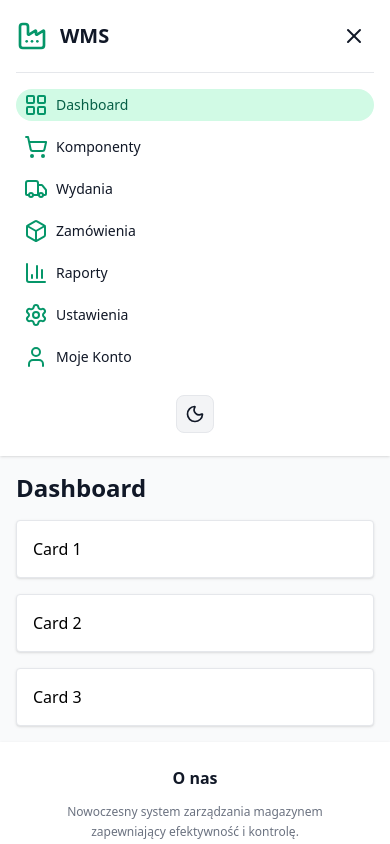
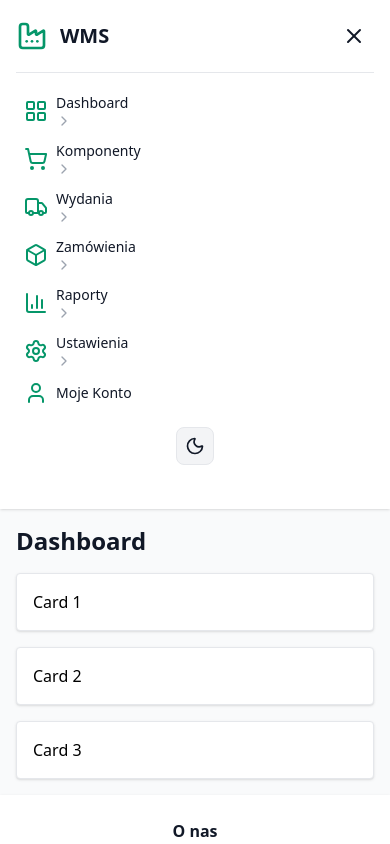
Before and after one commit to JBRKR000/WMS, a React (Vite) app in the folder frontend/: page /main in a window 390 px wide. Both pictures are taken after a click on the button 354 px from the left and 36 px from the top of the page. Shown: the top 844 px of the page. Built offline with nearby package versions, Linux system fonts and the light colour scheme.

Commit message:
feat: Enhance Header component with nested submenus for improved navigation

```diff
--- a/frontend/src/components/HeaderComponents/Header.tsx
+++ b/frontend/src/components/HeaderComponents/Header.tsx
@@ -1,27 +1,143 @@
 import { type FC, useState } from 'react'
-import { LayoutGrid, Box, ShoppingCart, TruckIcon, Settings, ChartColumnIcon, Factory, type LucideIcon, User, Menu, X } from 'lucide-react'
+import { useNavigate } from 'react-router-dom'
+import {
+  LayoutGrid, Box, ShoppingCart, TruckIcon, Settings, ChartColumnIcon, Factory,
+  type LucideIcon, User, Menu, X, ChevronDown, ChevronRight,
+  // Icons for Dashboard submenu
+  Activity, AlertTriangle, Clock, Boxes, Package, Layers, QrCode, MapPin,
+  Download, Upload, Shuffle, Users2,
+  // Icons for Components submenu
+  List, Plus, Scan, Archive,
+  // Icons for Issues submenu
+  FileText, PlusCircle, FileDown,
+  // Icons for Orders submenu
+  Truck, TrendingUp, Building2, BookOpen,
+  // Icons for Raports submenu
+  BarChart, Calendar, Database as DatabaseIcon, PieChart,
+  // Icons for Settings submenu
+  Sliders, Palette, Globe, Shield, Lock, Bell
+} from 'lucide-react'
 import HeaderButton from './HeaderButton'
 import DarkLightSwitch from './DarkLightSwitch'
+
+type SubMenuItem = {
+  to: string
+  icon: LucideIcon
+  label: string
+}
 
 type NavItem = {
   to?: string
   icon: LucideIcon
   label: string
   onClick?: () => void
+  submenu?: SubMenuItem[]
 }
 
 const Header: FC = () => {
   const [isMobileMenuOpen, setIsMobileMenuOpen] = useState(false)
+  const [expandedSubmenu, setExpandedSubmenu] = useState<string | null>(null)
+  const navigate = useNavigate()
   const iconSize = 24
 
   const navItems: NavItem[] = [
-    { to: '/main', icon: LayoutGrid, label: 'Dashboard' },
-    { to: '/components', icon: ShoppingCart, label: 'Komponenty' },
-    { to: '/issues', icon: TruckIcon, label: 'Wydania' },
-    { to: '/orders', icon: Box, label: 'Zamówienia' },
-    { to: '/raports', icon: ChartColumnIcon, label: 'Raporty' },
-    { to: '/settings', icon: Settings, label: 'Ustawienia' }
+    {
+      to: '/main',
+      icon: LayoutGrid,
+      label: 'Dashboard',
+      submenu: [
+        { to: '/main', icon: Activity, label: 'Przegląd' },
+        { to: '/main/exceptions', icon: AlertTriangle, label: 'Wyjątki' },
+        { to: '/main/activity', icon: Clock, label: 'Ostatnia aktywność' },
+        { to: '/main/categories', icon: Boxes, label: 'Kategorie' },
+        { to: '/main/items', icon: Package, label: 'Komponenty' },
+        { to: '/main/materials', icon: Layers, label: 'Materiały' },
+        { to: '/main/qrcodes', icon: QrCode, label: 'Skany QR' },
+        { to: '/main/locations', icon: MapPin, label: 'Lokalizacje' },
+        { to: '/main/inbound', icon: Download, label: 'Przyjęcia' },
+        { to: '/main/outbound', icon: Upload, label: 'Wydania' },
+        { to: '/main/moves', icon: Shuffle, label: 'Ruchy' },
+        { to: '/main/roles', icon: Users2, label: 'Role i dostępy' },
       ]
+    },
+    {
+      to: '/components',
+      icon: ShoppingCart,
+      label: 'Komponenty',
+      submenu: [
+        { to: '/components', icon: List, label: 'Lista komponentów' },
+        { to: '/components/categories', icon: Boxes, label: 'Kategorie' },
+        { to: '/components/qrcodes', icon: QrCode, label: 'Kody QR' },
+        { to: '/components/add-receipt', icon: Plus, label: 'Dodaj przyjęcie' },
+        { to: '/components/production', icon: Factory, label: 'Wydaj na produkcję' },
+      ]
+    },
+    {
+      to: '/issues',
+      icon: TruckIcon,
+      label: 'Wydania',
+      submenu: [
+        { to: '/issues', icon: List, label: 'Lista wydań' },
+        { to: '/issues/new', icon: PlusCircle, label: 'Nowe wydanie' },
+        { to: '/issues/pdf', icon: FileDown, label: 'PDF listy wydań' },
+        { to: '/issues/reports', icon: FileText, label: 'Pobierz raporty' },
+      ]
+    },
+    {
+      to: '/orders',
+      icon: Box,
+      label: 'Zamówienia',
+      submenu: [
+        { to: '/orders', icon: List, label: 'Lista zamówień' },
+        { to: '/orders/new', icon: PlusCircle, label: 'Nowe zamówienie' },
+        { to: '/orders/pending', icon: Clock, label: 'Oczekujące' },
+        { to: '/orders/schedule', icon: Calendar, label: 'Harmonogram dostaw' },
+        { to: '/orders/forecast', icon: TrendingUp, label: 'Prognoza zapotrzebowania' },
+        { to: '/orders/suppliers', icon: Building2, label: 'Lista dostawców' },
+        { to: '/orders/catalog', icon: BookOpen, label: 'Katalog produktów' },
+      ]
+    },
+    {
+      to: '/raports',
+      icon: ChartColumnIcon,
+      label: 'Raporty',
+      submenu: [
+        { to: '/raports/generate', icon: BarChart, label: 'Generuj raport' },
+        { to: '/raports/custom', icon: Sliders, label: 'Raport niestandardowy' },
+        { to: '/raports', icon: List, label: 'Lista raportów' },
+        { to: '/raports/warehouse', icon: Archive, label: 'Raport magazynowy' },
+        { to: '/raports/analytics', icon: PieChart, label: 'Analityka ruchu' },
+        { to: '/raports/trends', icon: TrendingUp, label: 'Trendy i prognozy' },
+        { to: '/raports/scheduled', icon: Calendar, label: 'Raporty cykliczne' },
+        { to: '/raports/download', icon: FileDown, label: 'Pobierz raporty' },
+      ]
+    },
+    {
+      to: '/settings',
+      icon: Settings,
+      label: 'Ustawienia',
+      submenu: [
+        { to: '/settings', icon: Sliders, label: 'Ogólne' },
+        { to: '/settings/appearance', icon: Palette, label: 'Wygląd' },
+        { to: '/settings/language', icon: Globe, label: 'Język i region' },
+        { to: '/settings/users', icon: Users2, label: 'Użytkownicy' },
+        { to: '/settings/permissions', icon: Shield, label: 'Uprawnienia' },
+        { to: '/settings/security', icon: Lock, label: 'Bezpieczeństwo' },
+        { to: '/settings/database', icon: DatabaseIcon, label: 'Baza danych' },
+        { to: '/settings/notifications', icon: Bell, label: 'Powiadomienia' },
+      ]
+    }
+  ]
+
+  const toggleSubmenu = (itemLabel: string) => {
+    setExpandedSubmenu(expandedSubmenu === itemLabel ? null : itemLabel)
+  }
+
+  const handleSubmenuClick = (to: string) => {
+    navigate(to)
+    setIsMobileMenuOpen(false)
+    setExpandedSubmenu(null)
+  }
 
   return (
     <header className="shadow bg-surface">
@@ -95,12 +211,14 @@ const Header: FC = () => {
 
         {/* Mobile Menu */}
         <div className={`lg:hidden overflow-hidden transition-all duration-300 ease-in-out ${
-          isMobileMenuOpen ? 'max-h-96 opacity-100' : 'max-h-0 opacity-0'
+          isMobileMenuOpen ? 'max-h-[80vh] opacity-100' : 'max-h-0 opacity-0'
         }`}>
-          <div className="mt-4 py-4 border-t border-main">
-            <nav className="flex flex-col gap-2">
+          <div className="mt-4 py-4 border-t border-main max-h-[70vh] overflow-y-auto">
+            <nav className="flex flex-col gap-1">
               {navItems.map((item, index) => {
                 const IconComponent = item.icon
+                const isExpanded = expandedSubmenu === item.label
+
                 return (
                   <div
                     key={index}
@@ -111,20 +229,68 @@ const Header: FC = () => {
                     }`}
                     style={{ transitionDelay: `${index * 50}ms` }}
                   >
+                    {/* Main menu item */}
+                    <div className="flex items-center">
                       <HeaderButton
-                      to={item.to}
-                      onClick={() => {
+                        to={item.submenu ? undefined : item.to}
+                        onClick={item.submenu
+                          ? () => toggleSubmenu(item.label)
+                          : () => {
                               item.onClick?.()
                               setIsMobileMenuOpen(false)
-                      }}
-                      className="justify-start w-full"
+                            }
+                        }
+                        className="justify-start flex-1"
                       >
                         <IconComponent size={iconSize} />
                         <span>{item.label}</span>
+                        {item.submenu && (
+                          <div className="ml-auto">
+                            {isExpanded ? (
+                              <ChevronDown size={16} className="text-muted" />
+                            ) : (
+                              <ChevronRight size={16} className="text-muted" />
+                            )}
+                          </div>
+                        )}
                       </HeaderButton>
+                    </div>
+
+                    {/* Submenu */}
+                    {item.submenu && (
+                      <div className={`overflow-hidden transition-all duration-300 ease-in-out ${
+                        isExpanded ? 'max-h-96 opacity-100' : 'max-h-0 opacity-0'
+                      }`}>
+                        <div className="ml-4 mt-1 border-l-2 border-main pl-4 space-y-1">
+                          {item.submenu.map((subItem, subIndex) => {
+                            const SubIconComponent = subItem.icon
+                            return (
+                              <div
+                                key={subIndex}
+                                className={`transition-all duration-300 ease-out ${
+                                  isExpanded
+                                    ? 'translate-x-0 opacity-100'
+                                    : '-translate-x-2 opacity-0'
+                                }`}
+                                style={{ transitionDelay: `${subIndex * 30}ms` }}
+                              >
+                                <button
+                                  onClick={() => handleSubmenuClick(subItem.to)}
+                                  className="flex items-center gap-2 w-full px-3 py-2 text-sm rounded-md hover:bg-surface-hover transition-colors duration-200 text-secondary hover:text-primary"
+                                >
+                                  <SubIconComponent size={16} />
+                                  <span>{subItem.label}</span>
+                                </button>
                               </div>
                             )
                           })}
+                        </div>
+                      </div>
+                    )}
+                  </div>
+                )
+              })}
+
               {/* Mobile Account Button */}
               <div
                 className={`transform transition-all duration-300 ease-out ${
@@ -145,6 +311,8 @@ const Header: FC = () => {
                   <span>Moje Konto</span>
                 </HeaderButton>
               </div>
+
+              {/* Mobile Dark/Light Switch */}
               <div
                 className={`w-full flex justify-center py-3 transition-all duration-300 ease-out md:hidden ${
                   isMobileMenuOpen
```
Lines whose indentation alone changed are shown as unchanged.
